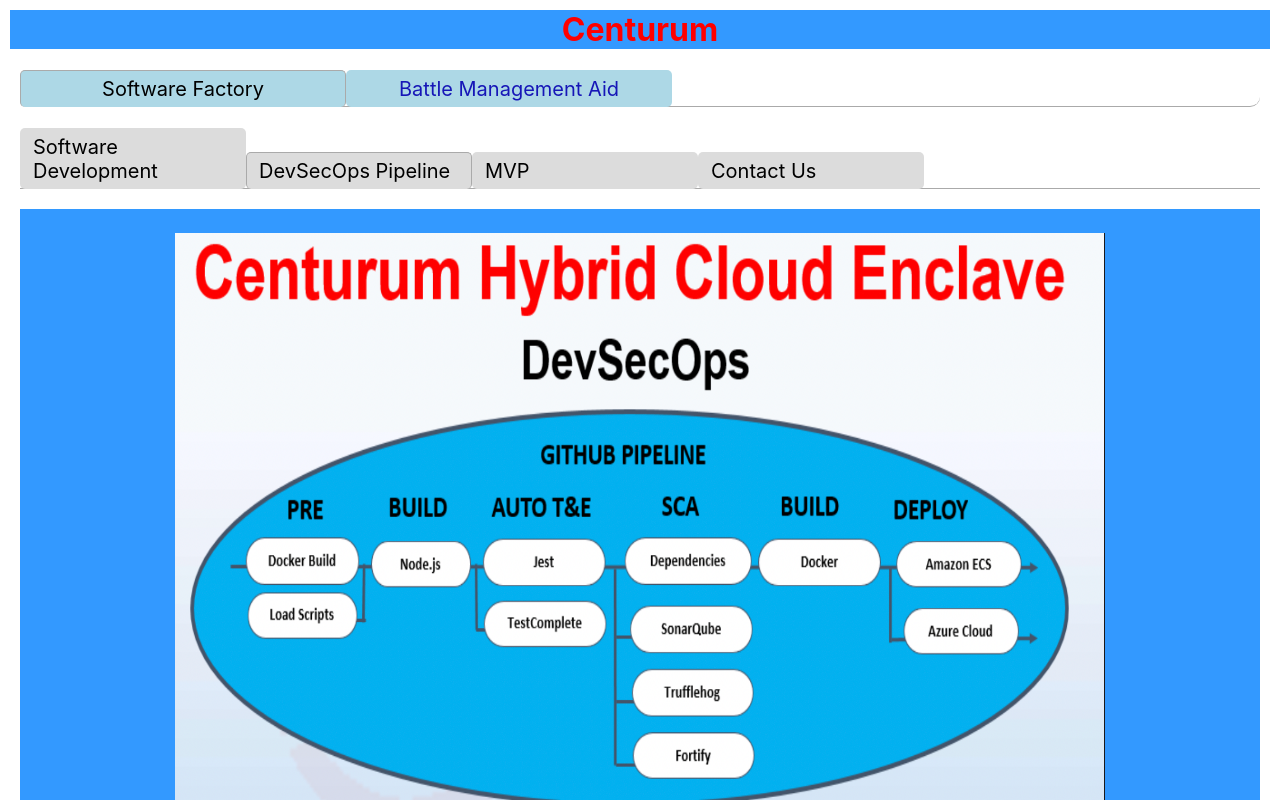
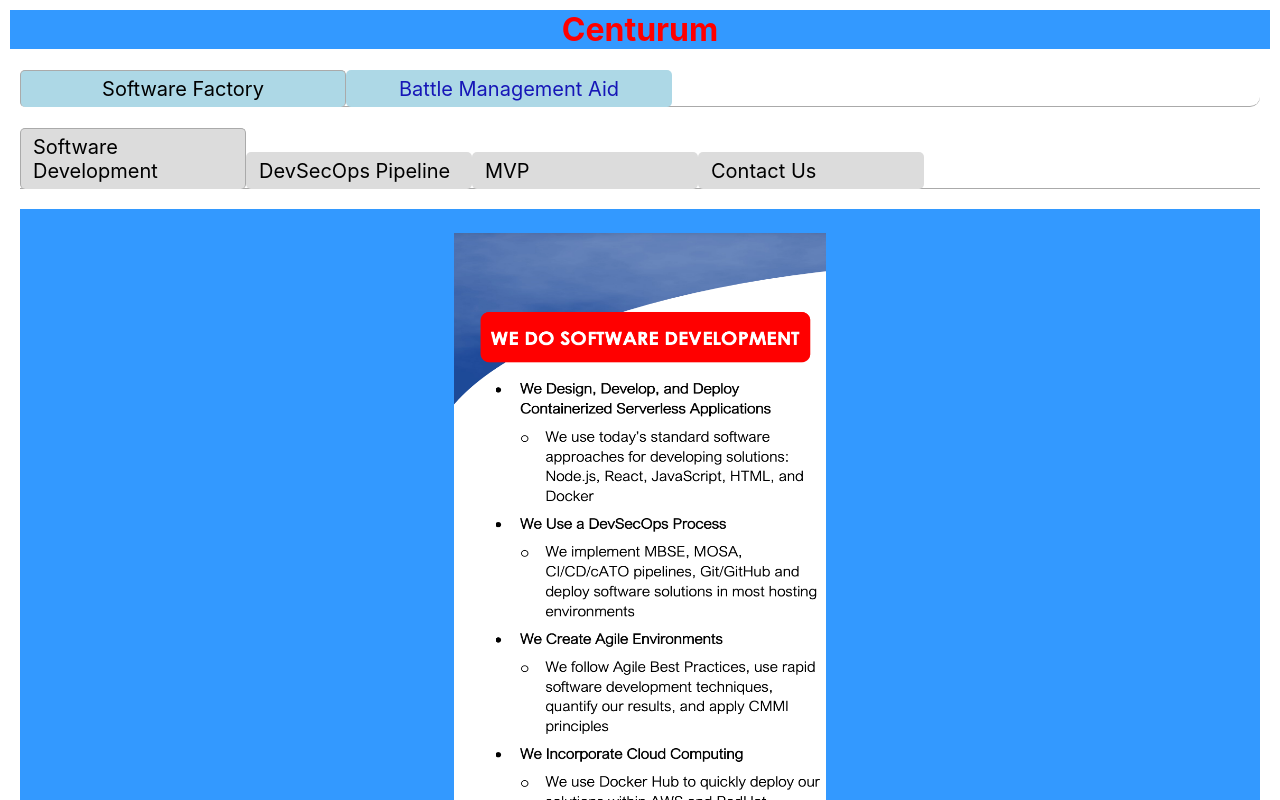
Before and after one commit to jamescenturum/CenturumMVP3, a React (Create React App) app: page / in a window 1280 px wide. Shown: the top 800 px of the page. Built offline with nearby package versions, Linux system fonts and the light colour scheme.

Commit message:
made a change so the first tab is selected when the page loads

```diff
--- a/src/App.js
+++ b/src/App.js
@@ -24,7 +24,7 @@
 				</TabList>
 				<TabPanel style={{ fontSize: '20px',
 					margin: '20px' }}>
-					<Tabs defaultIndex={1}>
+					<Tabs defaultIndex={0}>
 						<TabList>
 							<Tab style={{ background: 'Gainsboro', width: '200px', borderRadius: '5px' }}>Software Development</Tab>
 							<Tab style={{ background: 'Gainsboro', width: '200px', borderRadius: '5px' }}>DevSecOps Pipeline</Tab>
@@ -63,7 +63,7 @@
 				</TabPanel>
 				<TabPanel style={{ fontSize: '20px',
 					margin: '20px' }}>
-					<Tabs>
+					<Tabs defaultIndex={0}>
 						<TabList>
 							<Tab style={{ background: 'Gainsboro', width: '200px', borderRadius: '05px'}}>FAA</Tab>
 							<Tab style={{ background: 'Gainsboro', width: '200px', borderRadius: '05px'}}>AIS</Tab>
```
